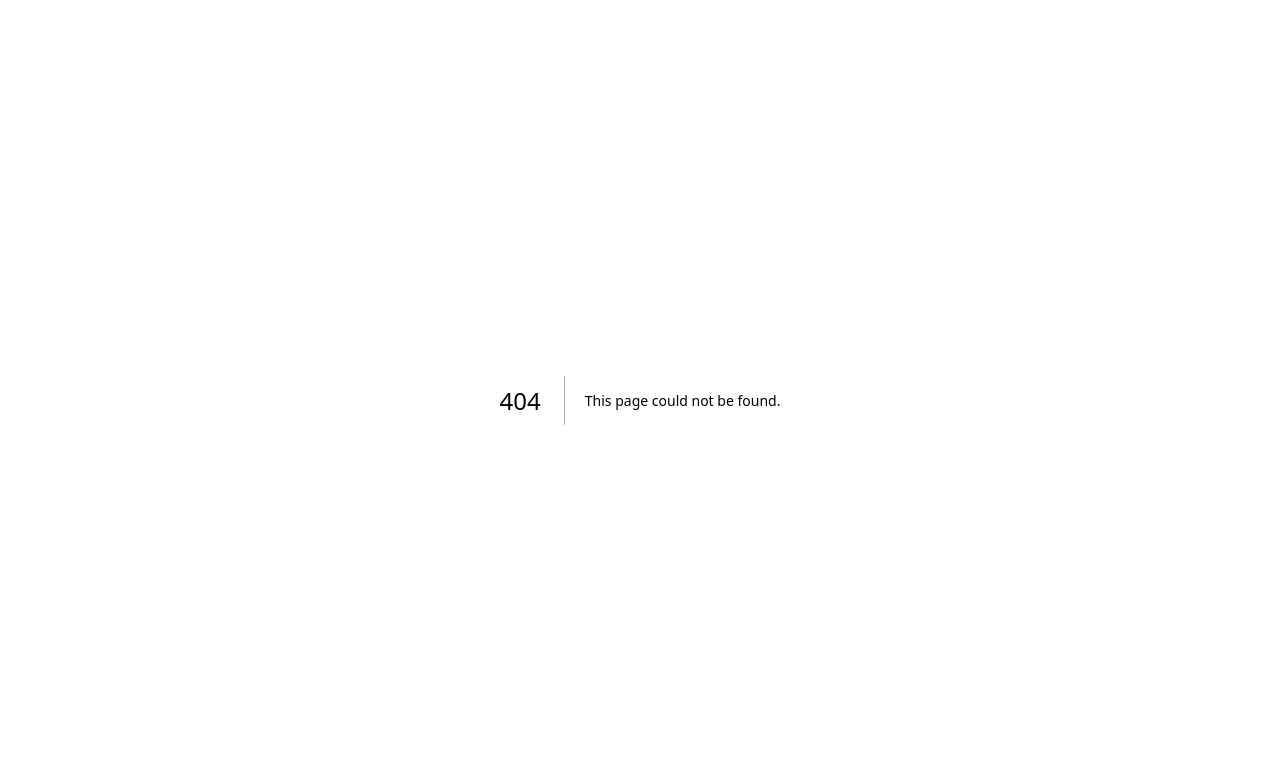
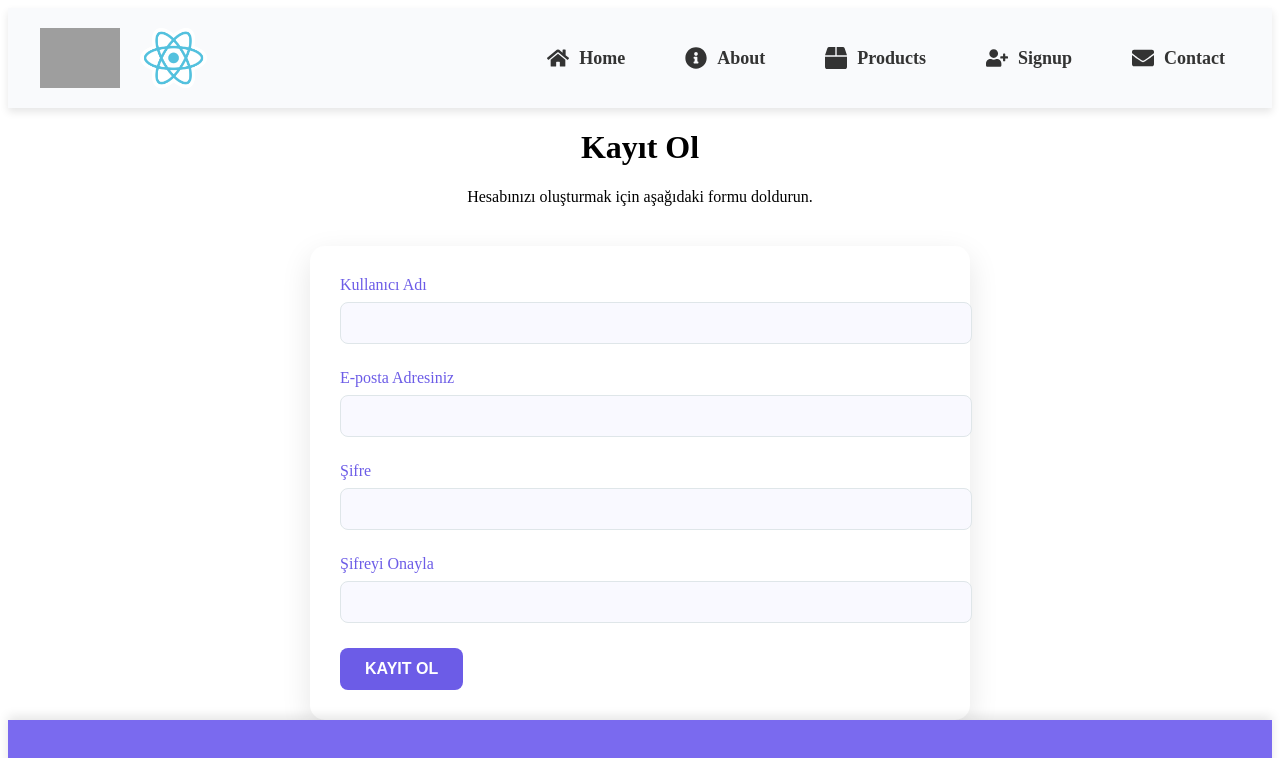
Before and after one commit to ugurcn4/Marketing-Website, a Next.js app: page /signup in a window 1280 px wide. Before the commit this address had no page. Shown: the top 758 px of the page. Built offline with nearby package versions, Linux system fonts and the light colour scheme; grey boxes are pictures that could not be loaded.

Commit message:
Sign up tamamlandı.

```diff
--- a/src/app/Styles/products.module.css
+++ b/src/app/Styles/products.module.css
@@ -9,7 +9,7 @@
 
 .productsPage {
     padding: 20px;
-    background-color: var(--neutral-color);
+    background-color: #f8f9f6;
     font-family: 'Roboto', sans-serif;
     line-height: 1.6;
     min-height: 100vh;
--- a/src/app/components/Header.tsx
+++ b/src/app/components/Header.tsx
@@ -2,7 +2,7 @@
 
 import React from 'react';
 import Link from 'next/link';
-import { FaHome, FaInfoCircle, FaBox, FaEnvelope } from 'react-icons/fa';
+import { FaHome, FaInfoCircle, FaBox, FaEnvelope, FaUserPlus } from 'react-icons/fa';
 import styles from '../page.module.css';
 
 const Header = () => {
@@ -34,6 +34,10 @@ const Header = () => {
                         <FaBox className={styles.icon} />
                         <span className={styles.navText}>Products</span>
                     </Link>
+                    <Link href="/signup" className={styles.navItem}> {/* Signup bağlantısı buraya eklendi */}
+                        <FaUserPlus className={styles.icon} />
+                        <span className={styles.navText}>Signup</span>
+                    </Link>
                     <Link href="/contact" className={styles.navItem}>
                         <FaEnvelope className={styles.icon} />
                         <span className={styles.navText}>Contact</span>
--- a/src/app/page.tsx
+++ b/src/app/page.tsx
@@ -11,7 +11,7 @@ import { useRouter } from 'next/navigation';
 
 const Home = () => {
     const router = useRouter();
-    const [mounted, setMounted] = useState(false);
+    const [mounted, setMounted] = useState<boolean>(false);
 
     useEffect(() => {
         setMounted(true); // Bileşen mount olduktan sonra mounted'i true yapıyoruz
--- /dev/null
+++ b/src/pages/api/signup.tsx
@@ -0,0 +1,20 @@
+// /pages/api/signup.ts
+import { NextApiRequest, NextApiResponse } from 'next';
+
+export default async function handler(req: NextApiRequest, res: NextApiResponse) {
+    if (req.method === 'POST') {
+        const { username, email, password } = req.body;
+
+        if (!username || !email || !password) {
+            return res.status(400).json({ message: 'Eksik alanlar var.' });
+        }
+
+        try {
+            return res.status(200).json({ message: 'Kayıt başarıyla oluşturuldu!' });
+        } catch (error) {
+            return res.status(500).json({ message: 'Bir hata oluştu.' });
+        }
+    } else {
+        res.status(404).json({ message: 'API endpoint not found.' });
+    }
+}
--- /dev/null
+++ b/src/pages/signup.tsx
@@ -0,0 +1,136 @@
+'use client';
+
+import React, { useState } from 'react';
+import { useRouter } from 'next/router';
+import styles from '../app/Styles/contact.module.css';
+import Footer from "@/app/components/Footer";
+import Header from "@/app/components/Header";
+
+const SignUp = () => {
+    const router = useRouter();
+    const [signupData, setSignupData] = useState({
+        username: '',
+        email: '',
+        password: '',
+        confirmPassword: '',
+    });
+    const [isSending, setIsSending] = useState(false);
+    const [responseMessage, setResponseMessage] = useState('');
+
+    const handleSignupChange = (e: React.ChangeEvent<HTMLInputElement>) => {
+        const { name, value } = e.target;
+        setSignupData((prev) => ({ ...prev, [name]: value }));
+    };
+
+    const handleSignupSubmit = async (e: React.FormEvent) => {
+        e.preventDefault();
+        setIsSending(true);
+        setResponseMessage('');
+
+        // Şifre doğrulama
+        if (signupData.password !== signupData.confirmPassword) {
+            setResponseMessage('Şifreler eşleşmiyor.');
+            setIsSending(false);
+            return;
+        }
+
+        try {
+            const res = await fetch('./api/signup', {
+                method: 'POST',
+                headers: {
+                    'Content-Type': 'application/json',
+                },
+                body: JSON.stringify(signupData),
+            });
+
+            const result = await res.json();
+
+            if (res.ok) {
+                setResponseMessage('Kayıt başarıyla oluşturuldu!');
+
+                // Kayıt başarılıysa giriş yapılmış gibi göster
+                localStorage.setItem('isLoggedIn', 'true');
+
+                // "Ürünler" sayfasına yönlendir
+                router.push('/products');
+            } else {
+                setResponseMessage('Kayıt oluşturulamadı.');
+            }
+        } catch (error) {
+            setResponseMessage('Bir hata oluştu.');
+        } finally {
+            setIsSending(false);
+        }
+    };
+
+
+    return (
+        <div className={styles.contactPage}>
+            {/* Header */}
+            <Header />
+            <header className={styles.header}>
+                <h1>Kayıt Ol</h1>
+                <p>Hesabınızı oluşturmak için aşağıdaki formu doldurun.</p>
+            </header>
+
+            {/* Kayıt Formu Bölümü */}
+            <section className={styles.contactFormSection}>
+                <form className={styles.contactForm} onSubmit={handleSignupSubmit}>
+                    <div className={styles.formGroup}>
+                        <label htmlFor="username">Kullanıcı Adı</label>
+                        <input
+                            type="text"
+                            id="username"
+                            name="username"
+                            value={signupData.username}
+                            onChange={handleSignupChange}
+                            required
+                        />
+                    </div>
+                    <div className={styles.formGroup}>
+                        <label htmlFor="email">E-posta Adresiniz</label>
+                        <input
+                            type="email"
+                            id="email"
+                            name="email"
+                            value={signupData.email}
+                            onChange={handleSignupChange}
+                            required
+                        />
+                    </div>
+                    <div className={styles.formGroup}>
+                        <label htmlFor="password">Şifre</label>
+                        <input
+                            type="password"
+                            id="password"
+                            name="password"
+                            value={signupData.password}
+                            onChange={handleSignupChange}
+                            required
+                        />
+                    </div>
+                    <div className={styles.formGroup}>
+                        <label htmlFor="confirmPassword">Şifreyi Onayla</label>
+                        <input
+                            type="password"
+                            id="confirmPassword"
+                            name="confirmPassword"
+                            value={signupData.confirmPassword}
+                            onChange={handleSignupChange}
+                            required
+                        />
+                    </div>
+                    <button type="submit" className={styles.submitButton} disabled={isSending}>
+                        {isSending ? 'Kayıt Yapılıyor...' : 'Kayıt Ol'}
+                    </button>
+                    {responseMessage && <p>{responseMessage}</p>}
+                </form>
+            </section>
+
+            {/* Footer */}
+            <Footer />
+        </div>
+    );
+};
+
+export default SignUp;
```
Also changed, not shown: src/pages/productfeatures.tsx (+12 -2 lines).
